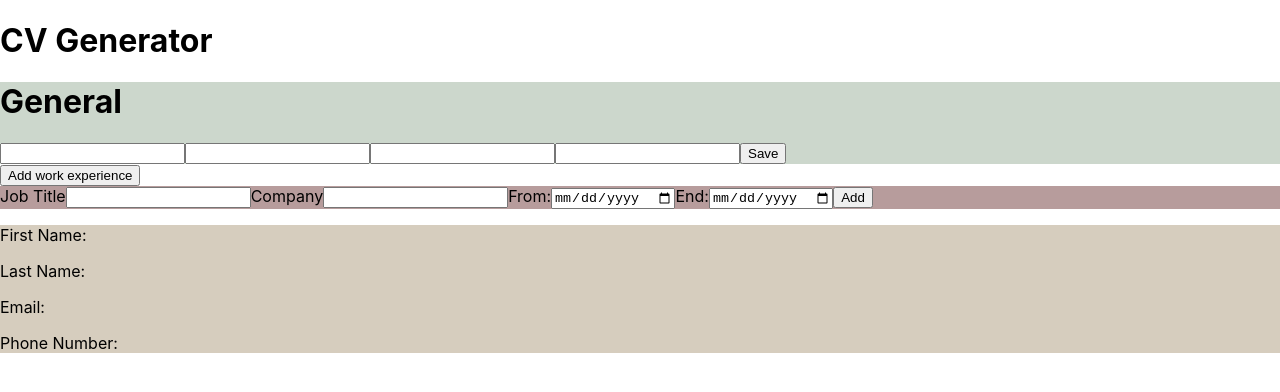
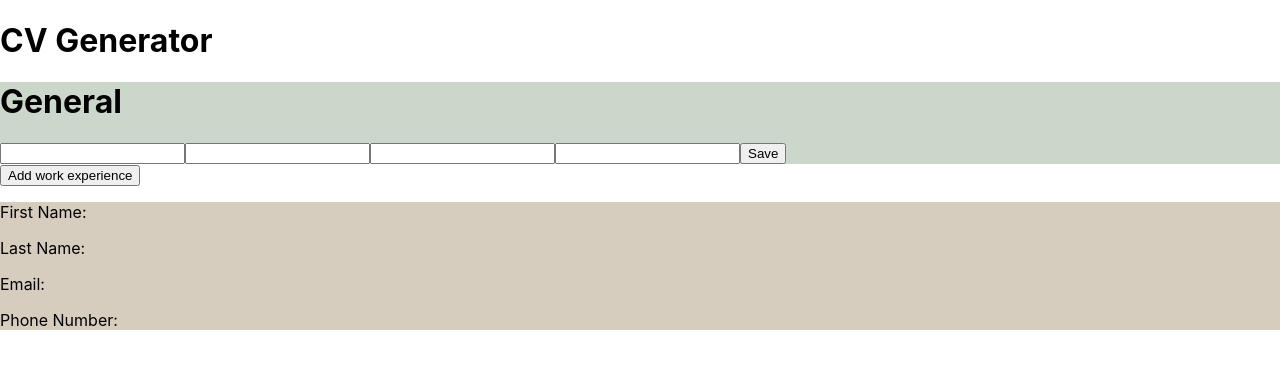
Before and after one commit to fgostev/CVproject, a React (Create React App) app: page / in a window 1280 px wide. Shown: the top 392 px of the page. Built offline with nearby package versions, Linux system fonts and the light colour scheme.

Commit message:
rewriting event handlers

```diff
--- a/src/App.js
+++ b/src/App.js
@@ -8,13 +8,8 @@ class App extends Component {
     super();
 
     this.state = {
-      // specific object to store further
-     workExperience: {
-      companyName: "",
-      position: "",
-      tasks:"",
-      date:"",
-     },
+      // modals
+      workModalOpen:false,
       // objects stored
       general: {
         firstName: "",
@@ -22,25 +17,32 @@ class App extends Component {
         email: "",
         phoneNumber: ""
       },
+      workExp: {
+        jobTitle: "",
+        company: "",
+        from: "",
+        end: "",
+      },
       workExperiences: [],
     };
+
+    this.handleOpen = this.handleOpen.bind(this);
+    // this.handleClose = this.handleClose.bind(this);
+
   }
 
   handleInputChange = (e) =>{
-    // const typedInput = e.target;
-    // console.log(this.state.general.firstName)
+    console.log(this.state.workExp);
+    this.setState({
+      [e.target.className] : {
+        [e.target.name] : e.target.value,
+      }
+    })
 
-    // this.setState({
-    //   general: {
-    //     firstName: typedInput.value,
-    //   }
-    // })
-
-    // console.log(typedInput.name);
-    // console.log(this.state)
   }
 
-  handleSubmit = (e) => {
+
+  handleSubmitGeneral = (e) => {
     e.preventDefault();
     const formElements = Array.from(e.target.elements);
     let generalValues = [];
@@ -49,9 +51,7 @@ class App extends Component {
       if(element.type !== "submit" && element.className.includes("general")){
         generalValues.push(element.value);
       }
-      return generalValues;
     })
-
 
     this.setState({
       general: {
@@ -61,11 +61,21 @@ class App extends Component {
         phoneNumber: generalValues[3],
       }
     })
-    console.log(this.state.general);
+
+    // console.log(this.state.workExperience);
   }
 
+  handleOpen = () => {
+    this.setState({
+      workModalOpen: true,
+    })
+    console.log(this.state.workModalOpen);
+  }
+
+
+
   render() {
-  const { firstName, lastName, email, phoneNumber} = this.state.general;
+  const { firstName, lastName, email, phoneNumber, workModalOpen} = this.state.general;
 
     return (
       <div className='App'>
@@ -77,11 +87,26 @@ class App extends Component {
           phoneNumber = {phoneNumber}
           email = {email}
           handleInputChange = {this.handleInputChange}
-          handleSubmit = {this.handleSubmit}
+          handleSubmit = {this.handleSubmitGeneral}
           />
         </div>
 
-        <WorkExp />
+      {!this.state.workModalOpen &&(
+        <div id="workExperienceContainer">
+        <button onClick={this.handleOpen}> Add work experience</button>
+        </div>
+      )
+      }
+
+        {
+          this.state.workModalOpen && (
+            <WorkExp
+            workModalOpen = {workModalOpen}
+            handleSubmit = {this.handleAddWorkExp}
+            handleInputChange = {this.handleInputChange}
+            />
+          )
+        }
 
         <DisplayForm
           firstName ={firstName}
--- a/src/components/workExp.component.jsx
+++ b/src/components/workExp.component.jsx
@@ -1,4 +1,5 @@
 import {Component} from "react";
+
 
 class WorkExp extends Component {
 
@@ -7,22 +8,25 @@ displayForm = () =>{
 }
 
     render() {
+
+        const {handleSubmit, handleInputChange} = this.props;
+
         return(
-            <div id="workExperienceContainer">
-                <button onClick={this.displayForm}> Add work experience</button>
+
                 <div id="workForm">
-                <form id ="workExperience">
+                <form id ="work" onSubmit={handleSubmit}>
                     <label htmlFor="JobTitle"> Job Title</label>
-                    <input type="text" name="Job Title"></input>
-                    <label htmlFor="Company">Company</label>
-                    <input type="text" name="Company"></input>
-                    <label htmlFor="From">From:</label>
-                    <input type="date" placeholder="from" name="from"></input>
-                    <label htmlFor="End">End:</label>
-                    <input type="date" placeholder="from" name="End"></input>
-                   <input type="submit" value="Add"></input>
+                    <input type="text" name="Job Title"  className="workExp" onChange={handleInputChange}></input>
+                    <label htmlFor="company">Company</label>
+                    <input type="text" name="company" className="workExp" onChange={handleInputChange}></input>
+                    <label htmlFor="from">From:</label>
+                    <input type="date" placeholder="from" name="from" className="workExp" onChange={handleInputChange}></input>
+                    <label htmlFor="end">End:</label>
+                    <input type="date" placeholder="from" name="end" className="workExp" onChange={handleInputChange}></input>
+                   <input type="submit" value="Add" className="workExp" onChange={handleInputChange}></input>
                 </form>
-                </div>
+
+
             </div>
         )
     }
```
